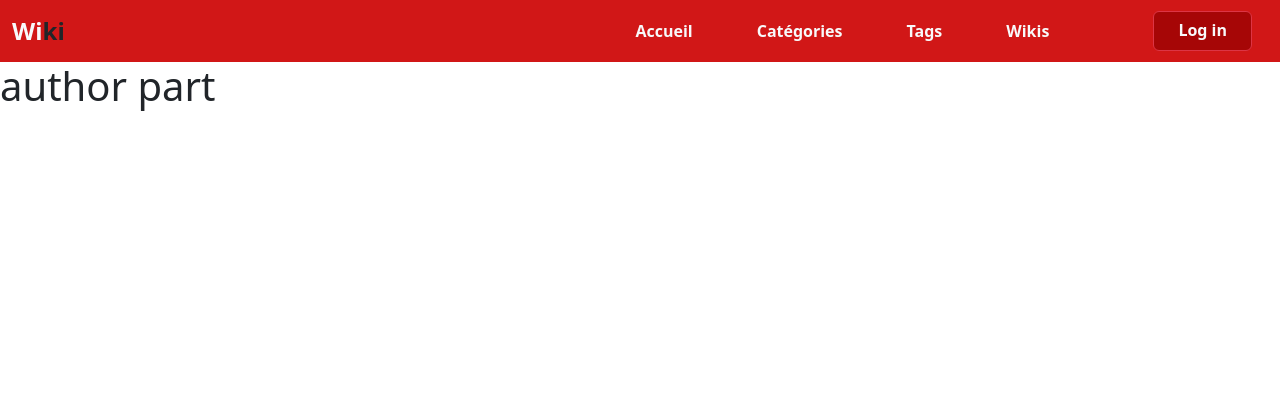
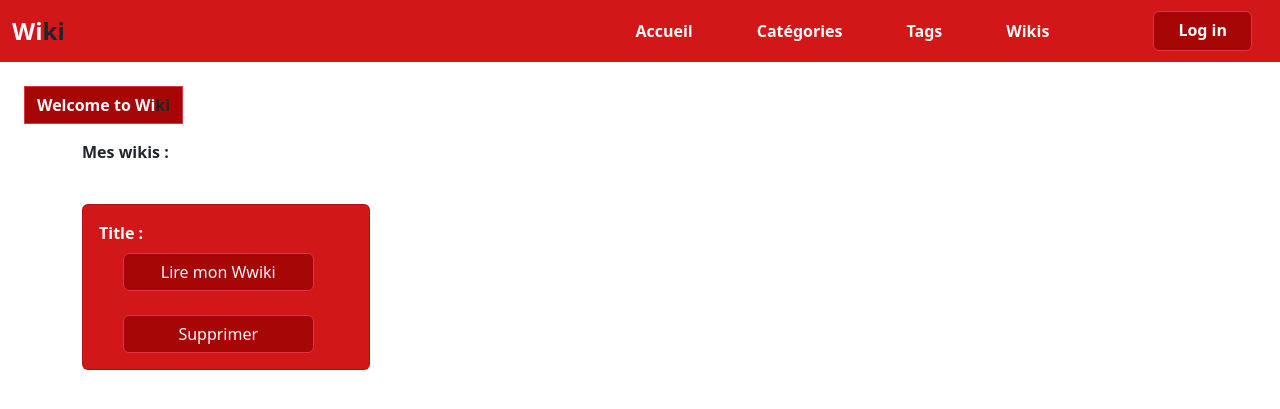
Before and after one commit to SalBouhamidi/Wiki, a PHP site: page /Views/author.php in a window 1280 px wide. Shown: the top 409 px of the page. Run offline with PHP 8.4, Linux system fonts and the light colour scheme.

Commit message:
Front end

```diff
--- a/Controllers/AuthorController.php
+++ b/Controllers/AuthorController.php
@@ -19,5 +19,5 @@ Class AuthorController extends Controller
 }
 
 $test = new AuthorController();
-$test->Author
+$test->Author();
 ?>
--- a/Controllers/WikiDetailsController.php
+++ b/Controllers/WikiDetailsController.php
@@ -22,10 +22,6 @@ Class WikiDetailsController extends Controller
     public function getDetails(){
         $id= $_GET['id'];
         $results = $this->modelobj->Wikidetails($id);
-        // var_dump($results);
-        // die;
-
-
         return $results;
 
     }
--- a/Controllers/loginController.php
+++ b/Controllers/loginController.php
@@ -44,7 +44,7 @@ class LoginController extends Controller{
                     $_SESSION['logged in'] = true;
                     if($checkobj['id_role'] == 1)
                     {
-                        header("Location: /Author");
+                        header("Location: /author");
                     }else if($checkobj['id_role'] == 2)
                     {
                         header("location: /admin");
--- a/Views/author.php
+++ b/Views/author.php
@@ -2,7 +2,33 @@
 include "includes/navbar.php";
 ob_start();
 ?>
-<h1>author part</h1>
+
+<div class="d-flex  ms-4 mt-4">
+    <button class= "btn btn-danger text-light fw-bold rounded-0 mb-3">Welcome to Wi<span class="text-dark">ki</span>
+    </button>
+</div>
+<section class="wikies container">
+    <div class="d-flex justify-content-between mb-4">
+        <p class="fw-bold">Mes wikis : </p>
+    </div>
+
+
+    <div class="d-flex flex-row justify-content-between flex-lg-wrap flex-wrap ">
+
+        <div class="card text-light mb-3" style="width: 18rem;">
+            <div class="card-body">
+                <p class="card-title fw-bold">Title : </p>
+                <a href="" class="btn btn-danger text-light d-flex justify-content-center w-75 ms-4 mb-4">Lire mon Wwiki</a>
+                <a href="" class="btn btn-danger text-light d-flex justify-content-center w-75 ms-4">Supprimer</a>
+
+            </div>
+        </div>
+
+
+
+    </div>
+
+</section>
 
 
 
--- a/Views/includes/navbar.php
+++ b/Views/includes/navbar.php
@@ -13,7 +13,11 @@ session_start();
         <a class="nav-link fw-semibold text-light me-5" href="#">Catégories</a>
         <a class="nav-link fw-semibold text-light me-5" href="#">Tags</a>
         <a class="nav-link fw-semibold text-light me-5 " href="#">Wikis</a>
+
+         <?php if(!isset($_SESSION["email"])){?>
           <a href="<?= $uri = '/login';?>" class=" btn btn-danger px-4 text-light fw-bold ms-5 me-3">Log in</a>
+
+         <?php }?>
 
       </div>
     </div>
--- a/core/Router.php
+++ b/core/Router.php
@@ -35,7 +35,7 @@ $uri = parse_url($_SERVER['REQUEST_URI'])['path'];
     }else if($uri === '/admin/TagAdmin')
     {
         require "controllers/TagAdmin.php";
-    }else if($uri === '/Author')
+    }else if($uri === '/author')
     {
         require "controllers/AuthorController.php";
     }
```
